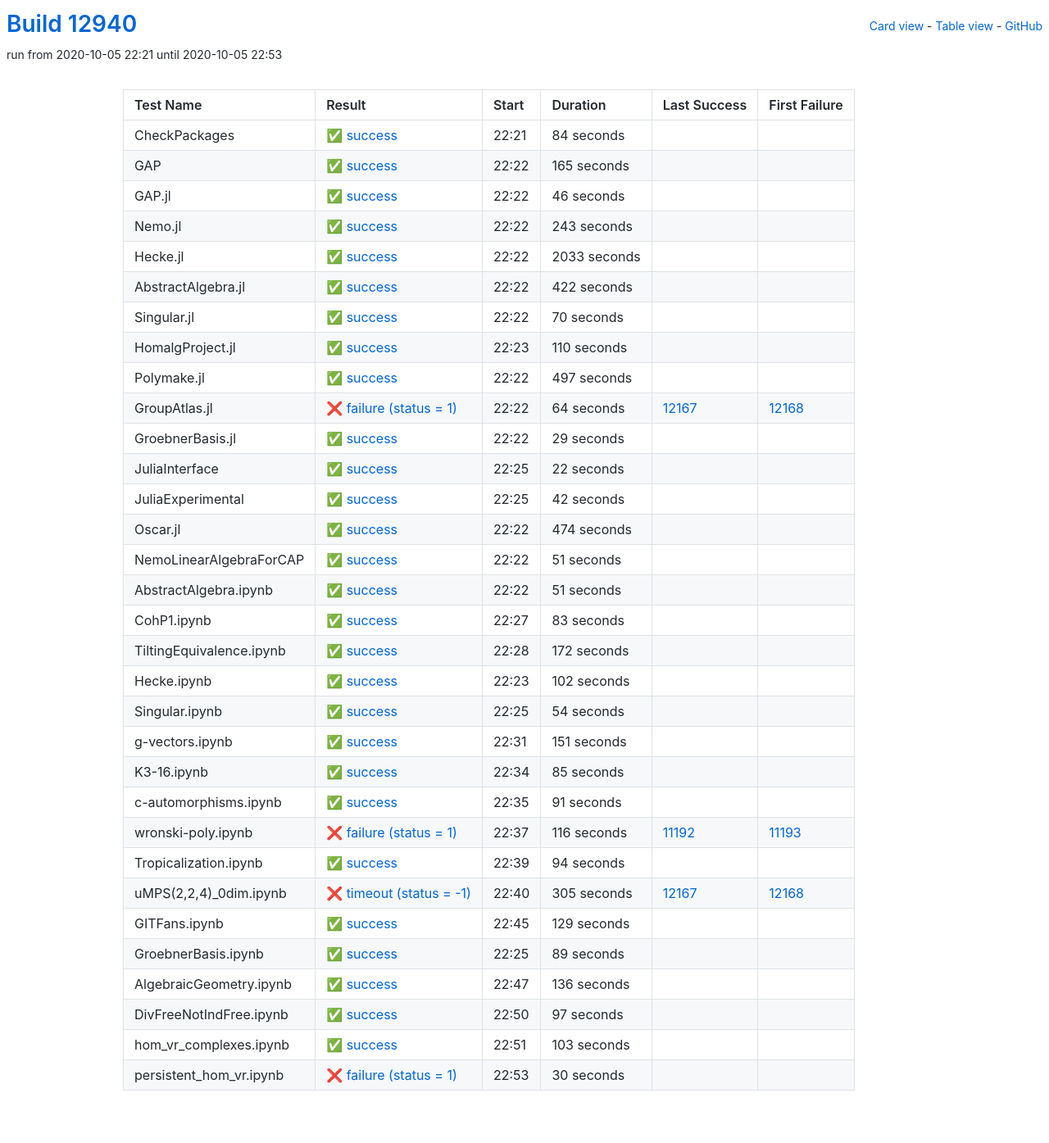
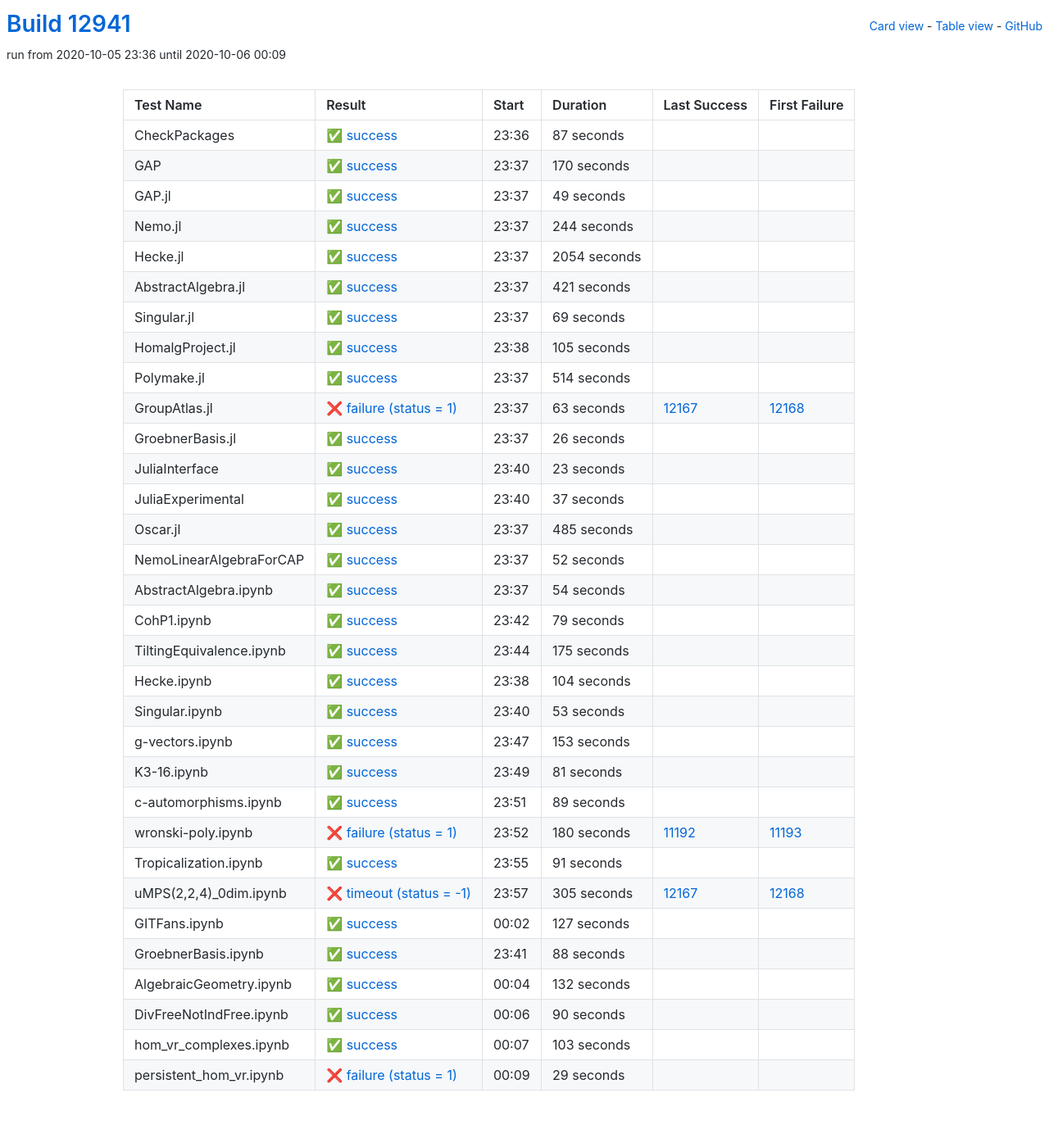
Before and after one commit to oscar-system/oscar-ci-status, a Jekyll site: the page built from table.html, in a window 1280 px wide. Shown: the whole page at 82% size. Built offline with Jekyll 4.4.1, drawn with Linux system fonts in a browser that asks for light colours.

Commit message:
Build #12941

```diff
--- a/_data/ci.yml
+++ b/_data/ci.yml
@@ -1,6 +1,6 @@
 ---
-build: 12940
-build_url: https://oscarci.mathematik.uni-kl.de/job/oscar/12940/
+build: 12941
+build_url: https://oscarci.mathematik.uni-kl.de/job/oscar/12941/
 job: oscar
 organization: oscar-system
 repo: oscar-ci-status
@@ -8,236 +8,188 @@
 tests:
 - name: CheckPackages
   id: checkpackages
-  log: https://oscarci.mathematik.uni-kl.de/job/oscar/12940/artifact/logs/build-12940/CheckPackages.log
-  start: 2020-10-05 22:21
+  log: https://oscarci.mathematik.uni-kl.de/job/oscar/12941/artifact/logs/build-12941/CheckPackages.log
+  start: 2020-10-05 23:36
   success: true
   exitcode: 0
   status: success
-  duration: 84
+  duration: 87
   last_success: false
   last_success_url:
   first_failure: false
   first_failure_url:
 - name: GAP
   id: gap
-  log: https://oscarci.mathematik.uni-kl.de/job/oscar/12940/artifact/logs/build-12940/GAP.log
-  start: 2020-10-05 22:22
+  log: https://oscarci.mathematik.uni-kl.de/job/oscar/12941/artifact/logs/build-12941/GAP.log
+  start: 2020-10-05 23:37
   success: true
   exitcode: 0
   status: success
-  duration: 165
+  duration: 170
   last_success: false
   last_success_url:
   first_failure: false
   first_failure_url:
 - name: GAP.jl
   id: gap-jl
-  log: https://oscarci.mathematik.uni-kl.de/job/oscar/12940/artifact/logs/build-12940/GAP.jl.log
-  start: 2020-10-05 22:22
+  log: https://oscarci.mathematik.uni-kl.de/job/oscar/12941/artifact/logs/build-12941/GAP.jl.log
+  start: 2020-10-05 23:37
   success: true
   exitcode: 0
   status: success
-  duration: 46
+  duration: 49
   last_success: false
   last_success_url:
   first_failure: false
   first_failure_url:
 - name: Nemo.jl
   id: nemo-jl
-  log: https://oscarci.mathematik.uni-kl.de/job/oscar/12940/artifact/logs/build-12940/Nemo.jl.log
-  start: 2020-10-05 22:22
+  log: https://oscarci.mathematik.uni-kl.de/job/oscar/12941/artifact/logs/build-12941/Nemo.jl.log
+  start: 2020-10-05 23:37
   success: true
   exitcode: 0
   status: success
-  duration: 243
+  duration: 244
   last_success: false
   last_success_url:
   first_failure: false
   first_failure_url:
 - name: Hecke.jl
   id: hecke-jl
-  log: https://oscarci.mathematik.uni-kl.de/job/oscar/12940/artifact/logs/build-12940/Hecke.jl.log
-  start: 2020-10-05 22:22
+  log: https://oscarci.mathematik.uni-kl.de/job/oscar/12941/artifact/logs/build-12941/Hecke.jl.log
+  start: 2020-10-05 23:37
   success: true
   exitcode: 0
   status: success
-  duration: 2033
+  duration: 2054
   last_success: false
   last_success_url:
   first_failure: false
   first_failure_url:
 - name: AbstractAlgebra.jl
   id: abstractalgebra-jl
-  log: https://oscarci.mathematik.uni-kl.de/job/oscar/12940/artifact/logs/build-12940/AbstractAlgebra.jl.log
-  start: 2020-10-05 22:22
+  log: https://oscarci.mathematik.uni-kl.de/job/oscar/12941/artifact/logs/build-12941/AbstractAlgebra.jl.log
+  start: 2020-10-05 23:37
   success: true
   exitcode: 0
   status: success
-  duration: 422
+  duration: 421
   last_success: false
   last_success_url:
   first_failure: false
   first_failure_url:
 - name: Singular.jl
   id: singular-jl
-  log: https://oscarci.mathematik.uni-kl.de/job/oscar/12940/artifact/logs/build-12940/Singular.jl.log
-  start: 2020-10-05 22:22
+  log: https://oscarci.mathematik.uni-kl.de/job/oscar/12941/artifact/logs/build-12941/Singular.jl.log
+  start: 2020-10-05 23:37
   success: true
   exitcode: 0
   status: success
-  duration: 70
+  duration: 69
   last_success: false
   last_success_url:
   first_failure: false
   first_failure_url:
 - name: HomalgProject.jl
   id: homalgproject-jl
-  log: https://oscarci.mathematik.uni-kl.de/job/oscar/12940/artifact/logs/build-12940/HomalgProject.jl.log
-  start: 2020-10-05 22:23
+  log: https://oscarci.mathematik.uni-kl.de/job/oscar/12941/artifact/logs/build-12941/HomalgProject.jl.log
+  start: 2020-10-05 23:38
   success: true
   exitcode: 0
   status: success
-  duration: 110
+  duration: 105
   last_success: false
   last_success_url:
   first_failure: false
   first_failure_url:
 - name: Polymake.jl
   id: polymake-jl
-  log: https://oscarci.mathematik.uni-kl.de/job/oscar/12940/artifact/logs/build-12940/Polymake.jl.log
-  start: 2020-10-05 22:22
+  log: https://oscarci.mathematik.uni-kl.de/job/oscar/12941/artifact/logs/build-12941/Polymake.jl.log
+  start: 2020-10-05 23:37
   success: true
   exitcode: 0
   status: success
-  duration: 497
+  duration: 514
   last_success: false
   last_success_url:
   first_failure: false
   first_failure_url:
 - name: GroupAtlas.jl
   id: groupatlas-jl
-  log: https://oscarci.mathematik.uni-kl.de/job/oscar/12940/artifact/logs/build-12940/GroupAtlas.jl.log
-  start: 2020-10-05 22:22
+  log: https://oscarci.mathematik.uni-kl.de/job/oscar/12941/artifact/logs/build-12941/GroupAtlas.jl.log
+  start: 2020-10-05 23:37
   success: false
   exitcode: 1
   status: failure
-  duration: 64
+  duration: 63
   last_success: 12167
   last_success_url: https://oscarci.mathematik.uni-kl.de/job/oscar/12167/
   first_failure: 12168
   first_failure_url: https://oscarci.mathematik.uni-kl.de/job/oscar/12168/
 - name: GroebnerBasis.jl
   id: groebnerbasis-jl
-  log: https://oscarci.mathematik.uni-kl.de/job/oscar/12940/artifact/logs/build-12940/GroebnerBasis.jl.log
-  start: 2020-10-05 22:22
+  log: https://oscarci.mathematik.uni-kl.de/job/oscar/12941/artifact/logs/build-12941/GroebnerBasis.jl.log
+  start: 2020-10-05 23:37
   success: true
   exitcode: 0
   status: success
-  duration: 29
+  duration: 26
   last_success: false
   last_success_url:
   first_failure: false
   first_failure_url:
 - name: JuliaInterface
   id: juliainterface
-  log: https://oscarci.mathematik.uni-kl.de/job/oscar/12940/artifact/logs/build-12940/JuliaInterface.log
-  start: 2020-10-05 22:25
+  log: https://oscarci.mathematik.uni-kl.de/job/oscar/12941/artifact/logs/build-12941/JuliaInterface.log
+  start: 2020-10-05 23:40
   success: true
   exitcode: 0
   status: success
-  duration: 22
+  duration: 23
   last_success: false
   last_success_url:
   first_failure: false
   first_failure_url:
 - name: JuliaExperimental
   id: juliaexperimental
-  log: https://oscarci.mathematik.uni-kl.de/job/oscar/12940/artifact/logs/build-12940/JuliaExperimental.log
-  start: 2020-10-05 22:25
+  log: https://oscarci.mathematik.uni-kl.de/job/oscar/12941/artifact/logs/build-12941/JuliaExperimental.log
+  start: 2020-10-05 23:40
   success: true
   exitcode: 0
   status: success
-  duration: 42
+  duration: 37
   last_success: false
   last_success_url:
   first_failure: false
   first_failure_url:
 - name: Oscar.jl
   id: oscar-jl
-  log: https://oscarci.mathematik.uni-kl.de/job/oscar/12940/artifact/logs/build-12940/Oscar.jl.log
-  start: 2020-10-05 22:22
+  log: https://oscarci.mathematik.uni-kl.de/job/oscar/12941/artifact/logs/build-12941/Oscar.jl.log
+  start: 2020-10-05 23:37
   success: true
   exitcode: 0
   status: success
-  duration: 474
+  duration: 485
   last_success: false
   last_success_url:
   first_failure: false
   first_failure_url:
 - name: NemoLinearAlgebraForCAP
   id: nemolinearalgebraforcap
-  log: https://oscarci.mathematik.uni-kl.de/job/oscar/12940/artifact/logs/build-12940/NemoLinearAlgebraForCAP.log
-  start: 2020-10-05 22:22
+  log: https://oscarci.mathematik.uni-kl.de/job/oscar/12941/artifact/logs/build-12941/NemoLinearAlgebraForCAP.log
+  start: 2020-10-05 23:37
   success: true
   exitcode: 0
   status: success
-  duration: 51
+  duration: 52
   last_success: false
   last_success_url:
   first_failure: false
   first_failure_url:
 - name: AbstractAlgebra.ipynb
   id: abstractalgebra-ipynb
-  log: https://oscarci.mathematik.uni-kl.de/job/oscar/12940/artifact/logs/build-12940/AbstractAlgebra.ipynb.log
-  start: 2020-10-05 22:22
-  success: true
-  exitcode: 0
-  status: success
-  duration: 51
-  last_success: false
-  last_success_url:
-  first_failure: false
-  first_failure_url:
-- name: CohP1.ipynb
-  id: cohp1-ipynb
-  log: https://oscarci.mathematik.uni-kl.de/job/oscar/12940/artifact/logs/build-12940/CohP1.ipynb.log
-  start: 2020-10-05 22:27
-  success: true
-  exitcode: 0
-  status: success
-  duration: 83
-  last_success: false
-  last_success_url:
-  first_failure: false
-  first_failure_url:
-- name: TiltingEquivalence.ipynb
-  id: tiltingequivalence-ipynb
-  log: https://oscarci.mathematik.uni-kl.de/job/oscar/12940/artifact/logs/build-12940/TiltingEquivalence.ipynb.log
-  start: 2020-10-05 22:28
-  success: true
-  exitcode: 0
-  status: success
-  duration: 172
-  last_success: false
-  last_success_url:
-  first_failure: false
-  first_failure_url:
-- name: Hecke.ipynb
-  id: hecke-ipynb
-  log: https://oscarci.mathematik.uni-kl.de/job/oscar/12940/artifact/logs/build-12940/Hecke.ipynb.log
-  start: 2020-10-05 22:23
-  success: true
-  exitcode: 0
-  status: success
-  duration: 102
-  last_success: false
-  last_success_url:
-  first_failure: false
-  first_failure_url:
-- name: Singular.ipynb
-  id: singular-ipynb
-  log: https://oscarci.mathematik.uni-kl.de/job/oscar/12940/artifact/logs/build-12940/Singular.ipynb.log
-  start: 2020-10-05 22:25
+  log: https://oscarci.mathematik.uni-kl.de/job/oscar/12941/artifact/logs/build-12941/AbstractAlgebra.ipynb.log
+  start: 2020-10-05 23:37
   success: true
   exitcode: 0
   status: success
@@ -246,34 +198,106 @@
   last_success_url:
   first_failure: false
   first_failure_url:
-- name: g-vectors.ipynb
-  id: g-vectors-ipynb
-  log: https://oscarci.mathematik.uni-kl.de/job/oscar/12940/artifact/logs/build-12940/g-vectors.ipynb.log
-  start: 2020-10-05 22:31
+- name: CohP1.ipynb
+  id: cohp1-ipynb
+  log: https://oscarci.mathematik.uni-kl.de/job/oscar/12941/artifact/logs/build-12941/CohP1.ipynb.log
+  start: 2020-10-05 23:42
   success: true
   exitcode: 0
   status: success
-  duration: 151
+  duration: 79
+  last_success: false
+  last_success_url:
+  first_failure: false
+  first_failure_url:
+- name: TiltingEquivalence.ipynb
+  id: tiltingequivalence-ipynb
+  log: https://oscarci.mathematik.uni-kl.de/job/oscar/12941/artifact/logs/build-12941/TiltingEquivalence.ipynb.log
+  start: 2020-10-05 23:44
+  success: true
+  exitcode: 0
+  status: success
+  duration: 175
+  last_success: false
+  last_success_url:
+  first_failure: false
+  first_failure_url:
+- name: Hecke.ipynb
+  id: hecke-ipynb
+  log: https://oscarci.mathematik.uni-kl.de/job/oscar/12941/artifact/logs/build-12941/Hecke.ipynb.log
+  start: 2020-10-05 23:38
+  success: true
+  exitcode: 0
+  status: success
+  duration: 104
+  last_success: false
+  last_success_url:
+  first_failure: false
+  first_failure_url:
+- name: Singular.ipynb
+  id: singular-ipynb
+  log: https://oscarci.mathematik.uni-kl.de/job/oscar/12941/artifact/logs/build-12941/Singular.ipynb.log
+  start: 2020-10-05 23:40
+  success: true
+  exitcode: 0
+  status: success
+  duration: 53
+  last_success: false
+  last_success_url:
+  first_failure: false
+  first_failure_url:
+- name: g-vectors.ipynb
+  id: g-vectors-ipynb
+  log: https://oscarci.mathematik.uni-kl.de/job/oscar/12941/artifact/logs/build-12941/g-vectors.ipynb.log
+  start: 2020-10-05 23:47
+  success: true
+  exitcode: 0
+  status: success
+  duration: 153
   last_success: false
   last_success_url:
   first_failure: false
   first_failure_url:
 - name: K3-16.ipynb
   id: k3-16-ipynb
-  log: https://oscarci.mathematik.uni-kl.de/job/oscar/12940/artifact/logs/build-12940/K3-16.ipynb.log
-  start: 2020-10-05 22:34
+  log: https://oscarci.mathematik.uni-kl.de/job/oscar/12941/artifact/logs/build-12941/K3-16.ipynb.log
+  start: 2020-10-05 23:49
   success: true
   exitcode: 0
   status: success
-  duration: 85
+  duration: 81
   last_success: false
   last_success_url:
   first_failure: false
   first_failure_url:
 - name: c-automorphisms.ipynb
   id: c-automorphisms-ipynb
-  log: https://oscarci.mathematik.uni-kl.de/job/oscar/12940/artifact/logs/build-12940/c-automorphisms.ipynb.log
-  start: 2020-10-05 22:35
+  log: https://oscarci.mathematik.uni-kl.de/job/oscar/12941/artifact/logs/build-12941/c-automorphisms.ipynb.log
+  start: 2020-10-05 23:51
+  success: true
+  exitcode: 0
+  status: success
+  duration: 89
+  last_success: false
+  last_success_url:
+  first_failure: false
+  first_failure_url:
+- name: wronski-poly.ipynb
+  id: wronski-poly-ipynb
+  log: https://oscarci.mathematik.uni-kl.de/job/oscar/12941/artifact/logs/build-12941/wronski-poly.ipynb.log
+  start: 2020-10-05 23:52
+  success: false
+  exitcode: 1
+  status: failure
+  duration: 180
+  last_success: 11192
+  last_success_url: https://oscarci.mathematik.uni-kl.de/job/oscar/11192/
+  first_failure: 11193
+  first_failure_url: https://oscarci.mathematik.uni-kl.de/job/oscar/11193/
+- name: Tropicalization.ipynb
+  id: tropicalization-ipynb
+  log: https://oscarci.mathematik.uni-kl.de/job/oscar/12941/artifact/logs/build-12941/Tropicalization.ipynb.log
+  start: 2020-10-05 23:55
   success: true
   exitcode: 0
   status: success
@@ -282,34 +306,10 @@
   last_success_url:
   first_failure: false
   first_failure_url:
-- name: wronski-poly.ipynb
-  id: wronski-poly-ipynb
-  log: https://oscarci.mathematik.uni-kl.de/job/oscar/12940/artifact/logs/build-12940/wronski-poly.ipynb.log
-  start: 2020-10-05 22:37
-  success: false
-  exitcode: 1
-  status: failure
-  duration: 116
-  last_success: 11192
-  last_success_url: https://oscarci.mathematik.uni-kl.de/job/oscar/11192/
-  first_failure: 11193
-  first_failure_url: https://oscarci.mathematik.uni-kl.de/job/oscar/11193/
-- name: Tropicalization.ipynb
-  id: tropicalization-ipynb
-  log: https://oscarci.mathematik.uni-kl.de/job/oscar/12940/artifact/logs/build-12940/Tropicalization.ipynb.log
-  start: 2020-10-05 22:39
-  success: true
-  exitcode: 0
-  status: success
-  duration: 94
-  last_success: false
-  last_success_url:
-  first_failure: false
-  first_failure_url:
 - name: uMPS(2,2,4)_0dim.ipynb
   id: umps-2-2-4-0dim-ipynb
-  log: https://oscarci.mathematik.uni-kl.de/job/oscar/12940/artifact/logs/build-12940/uMPS-2-2-4-_0dim.ipynb.log
-  start: 2020-10-05 22:40
+  log: https://oscarci.mathematik.uni-kl.de/job/oscar/12941/artifact/logs/build-12941/uMPS-2-2-4-_0dim.ipynb.log
+  start: 2020-10-05 23:57
   success: false
   exitcode: -1
   status: timeout
@@ -320,56 +320,56 @@
   first_failure_url: https://oscarci.mathematik.uni-kl.de/job/oscar/12168/
 - name: GITFans.ipynb
   id: gitfans-ipynb
-  log: https://oscarci.mathematik.uni-kl.de/job/oscar/12940/artifact/logs/build-12940/GITFans.ipynb.log
-  start: 2020-10-05 22:45
+  log: https://oscarci.mathematik.uni-kl.de/job/oscar/12941/artifact/logs/build-12941/GITFans.ipynb.log
+  start: 2020-10-06 00:02
   success: true
   exitcode: 0
   status: success
-  duration: 129
+  duration: 127
   last_success: false
   last_success_url:
   first_failure: false
   first_failure_url:
 - name: GroebnerBasis.ipynb
   id: groebnerbasis-ipynb
-  log: https://oscarci.mathematik.uni-kl.de/job/oscar/12940/artifact/logs/build-12940/GroebnerBasis.ipynb.log
-  start: 2020-10-05 22:25
+  log: https://oscarci.mathematik.uni-kl.de/job/oscar/12941/artifact/logs/build-12941/GroebnerBasis.ipynb.log
+  start: 2020-10-05 23:41
   success: true
   exitcode: 0
   status: success
-  duration: 89
+  duration: 88
   last_success: false
   last_success_url:
   first_failure: false
   first_failure_url:
 - name: AlgebraicGeometry.ipynb
   id: algebraicgeometry-ipynb
-  log: https://oscarci.mathematik.uni-kl.de/job/oscar/12940/artifact/logs/build-12940/AlgebraicGeometry.ipynb.log
-  start: 2020-10-05 22:47
+  log: https://oscarci.mathematik.uni-kl.de/job/oscar/12941/artifact/logs/build-12941/AlgebraicGeometry.ipynb.log
+  start: 2020-10-06 00:04
   success: true
   exitcode: 0
   status: success
-  duration: 136
+  duration: 132
   last_success: false
   last_success_url:
   first_failure: false
   first_failure_url:
 - name: DivFreeNotIndFree.ipynb
   id: divfreenotindfree-ipynb
-  log: https://oscarci.mathematik.uni-kl.de/job/oscar/12940/artifact/logs/build-12940/DivFreeNotIndFree.ipynb.log
-  start: 2020-10-05 22:50
+  log: https://oscarci.mathematik.uni-kl.de/job/oscar/12941/artifact/logs/build-12941/DivFreeNotIndFree.ipynb.log
+  start: 2020-10-06 00:06
   success: true
   exitcode: 0
   status: success
-  duration: 97
+  duration: 90
   last_success: false
   last_success_url:
   first_failure: false
   first_failure_url:
 - name: hom_vr_complexes.ipynb
   id: hom-vr-complexes-ipynb
-  log: https://oscarci.mathematik.uni-kl.de/job/oscar/12940/artifact/logs/build-12940/hom_vr_complexes.ipynb.log
-  start: 2020-10-05 22:51
+  log: https://oscarci.mathematik.uni-kl.de/job/oscar/12941/artifact/logs/build-12941/hom_vr_complexes.ipynb.log
+  start: 2020-10-06 00:07
   success: true
   exitcode: 0
   status: success
@@ -380,12 +380,12 @@
   first_failure_url:
 - name: persistent_hom_vr.ipynb
   id: persistent-hom-vr-ipynb
-  log: https://oscarci.mathematik.uni-kl.de/job/oscar/12940/artifact/logs/build-12940/persistent_hom_vr.ipynb.log
-  start: 2020-10-05 22:53
+  log: https://oscarci.mathematik.uni-kl.de/job/oscar/12941/artifact/logs/build-12941/persistent_hom_vr.ipynb.log
+  start: 2020-10-06 00:09
   success: false
   exitcode: 1
   status: failure
-  duration: 30
+  duration: 29
   last_success: false
   last_success_url:
   first_failure: false
```
Also changed, not shown: README.md.
